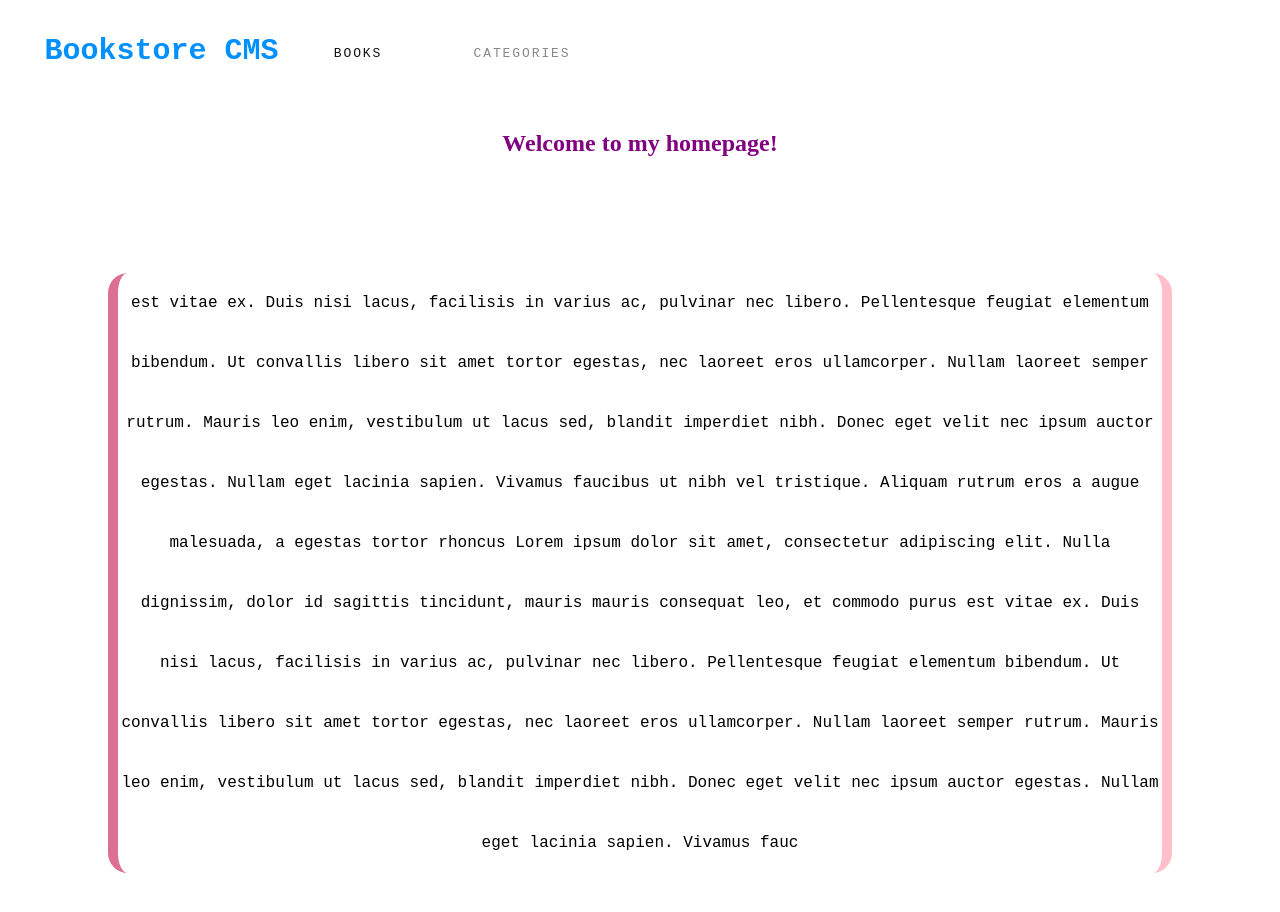
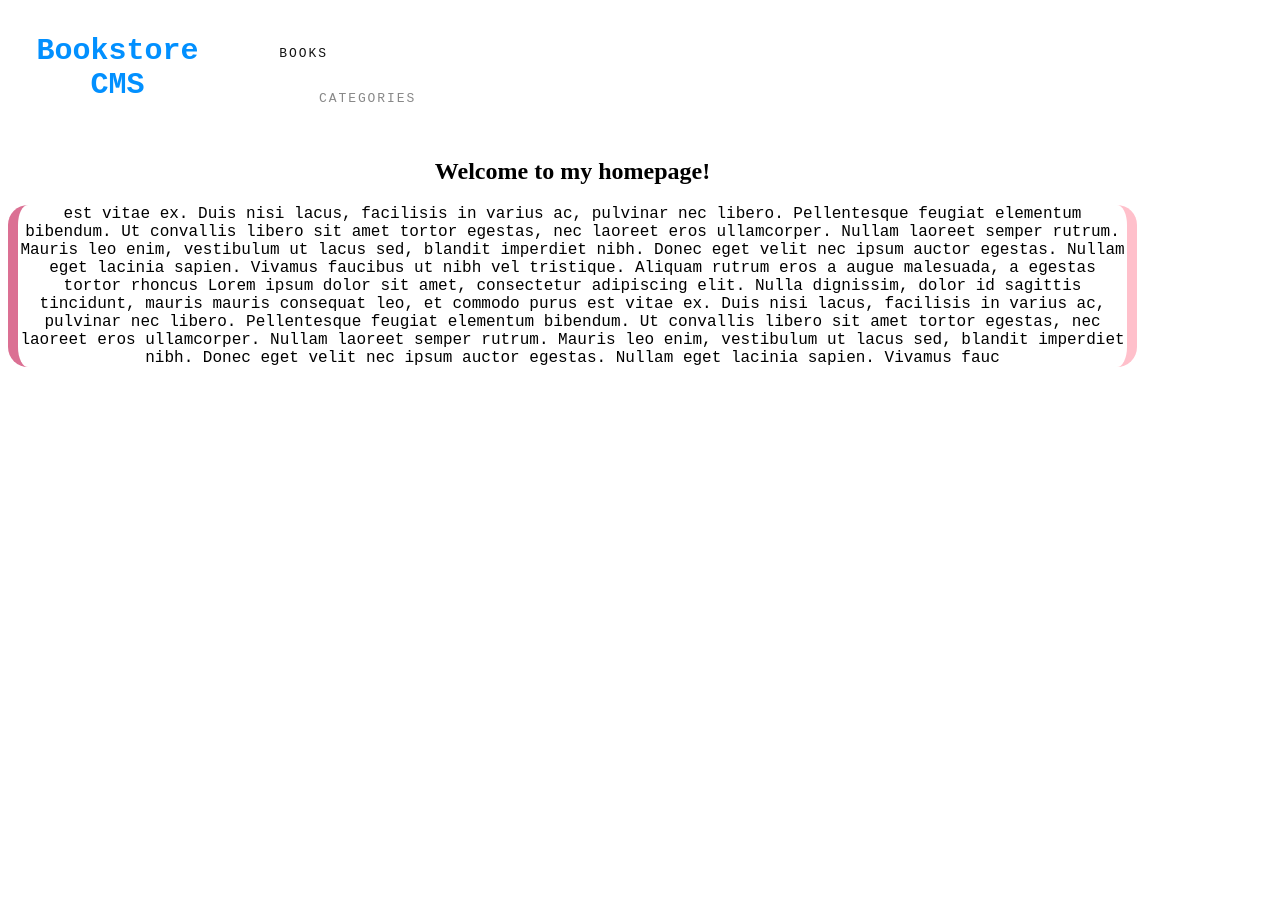
Before and after one commit to osbentech/my-BookStore, a React (Create React App) app: page / in a window 1280 px wide. Shown: the top 912 px of the page. After the commit the page ends 800 px from the top, so only its background shows below. Built offline with nearby package versions, Linux system fonts and the light colour scheme.

Commit message:
fix style to match the project requirement

```diff
--- a/src/Home.css
+++ b/src/Home.css
@@ -1,16 +1,13 @@
 div {
-  line-height: 60px;
   border-radius: 40px;
+  margin-right: 45px;
 }
 
 div h2 {
-  text-align: center;
   font-weight: bolder;
-  color: purple;
 }
 
 div p {
-  margin: 100px;
   border-left: 10px palevioletred solid;
   border-right: 10px pink solid;
   border-radius: 20px;
--- a/src/components/Book.css
+++ b/src/components/Book.css
@@ -12,7 +12,7 @@
 
 .book-holder {
   text-align: left;
-  margin: auto 0 auto 40px;
+  /* margin: auto 0 auto 40px; */
 }
 
 .status {
@@ -52,6 +52,10 @@
   color: #4386bf;
   background-color: #fafafa;
   border: #fafafa;
+}
+
+.delete:hover {
+  cursor: pointer;
 }
 
 .edit {
```
